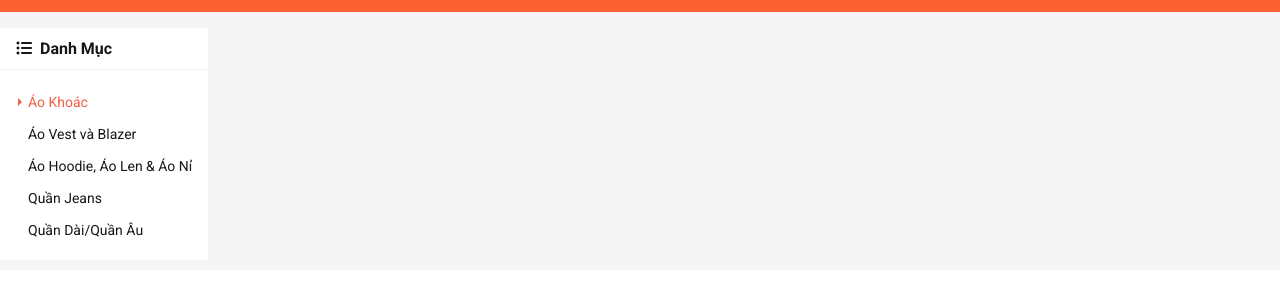
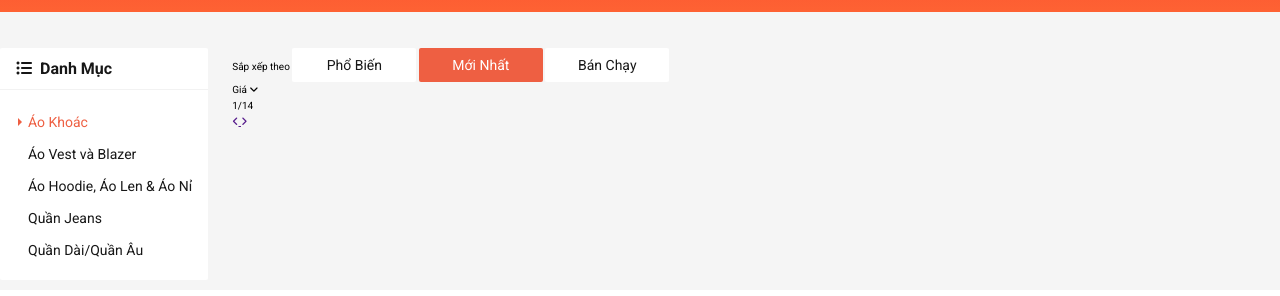
Before and after one commit to vanduc19it/Shopee-Clone, a plain HTML site: page index.html in a window 1280 px wide. Shown: the part 108-404 px from the top of the page. Drawn offline with nearby package versions, Linux system fonts and the light colour scheme.

Commit message:
build base sort product

```diff
--- a/assets/css/base.css
+++ b/assets/css/base.css
@@ -81,7 +81,7 @@ html {  /*10px - 1rem */
     animation: growth linear 0.1s;
 }
 .btn {
-    min-width: 142px;
+    min-width: 124px;
     height: 34px;
     text-decoration: none;
     border:none;
@@ -92,7 +92,7 @@ html {  /*10px - 1rem */
     cursor: pointer;
     background-color: var(--white-color);
     color: var(--text-color);
-    display:flex;
+    display:inline-flex;
     justify-content: center;
     align-items: center;
     line-height:1.6rem;
--- a/assets/css/main.css
+++ b/assets/css/main.css
@@ -808,6 +808,9 @@
 .app__container {
     background-color:#f5f5f5;
 }
+.app__content {
+    padding-top: 36px;
+}
 .category {
     background-color:#fff;
     border-radius: 2px;
@@ -819,6 +822,7 @@
     padding: 12px 16px;
     border-bottom: 1px solid rgba(0,0,0,0.05);
     cursor: pointer;
+    margin-top: 0;
 }
 .category__heading-icon  {
     font: size 1.4rem;
--- a/index.html
+++ b/index.html
@@ -282,7 +282,7 @@
         </header>
         <div class="app__container">
             <div class="grid">
-                <div class="grid__row">
+                <div class="grid__row app__content">
                     <div class="grid__column-2">
                         <nav class="category">
                             <h3 class="category__heading">
@@ -307,6 +307,35 @@
                                 </li>
                             </ul>
                         </nav>
+                    </div>
+                    <div class="grid__column-10">
+                        <div class="home-filter">
+                            <span class="home-filter__label">
+                                Sắp xếp theo
+                            </span>
+                            <button class="btn">Phổ Biến</button>
+                            <button class="btn btn--primary">Mới Nhất</button>
+                            <button class="btn">Bán Chạy</button>
+                            <div class="select-input">
+                                <span class="select-input__label">Giá</span>
+                                <i class="fas fa-angle-down"></i>
+                            </div>
+
+                            <div class="home-filter__page">
+                                <span class="home-filter__page-num">
+                                    <span class="home-filter__page-current">1</span>/14
+                                </span>
+
+                                <div class="home-filter__page-control">
+                                    <a href="" class="home-filter__page-btn">
+                                        <i class="fas fa-angle-left"></i>
+                                    </a>
+                                    <a href="" class="home-filter__page-btn">
+                                        <i class="fas fa-angle-right"></i>
+                                    </a>
+                                </div>
+                            </div>
+                        </div>
                     </div>
                 </div>
             </div>
```
